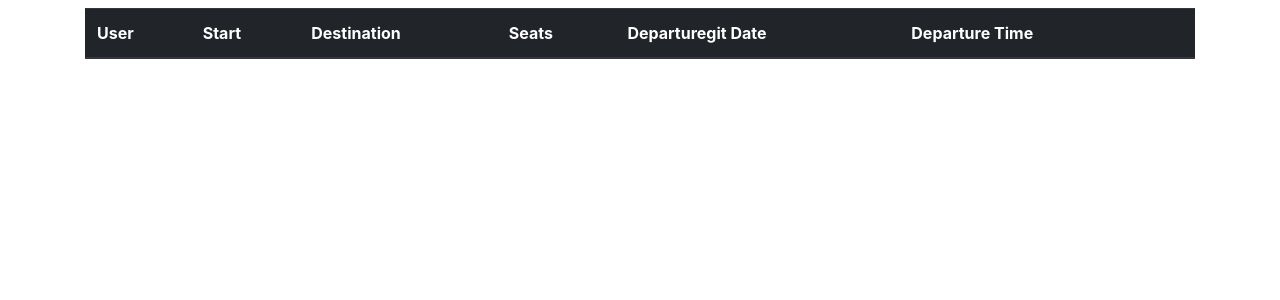
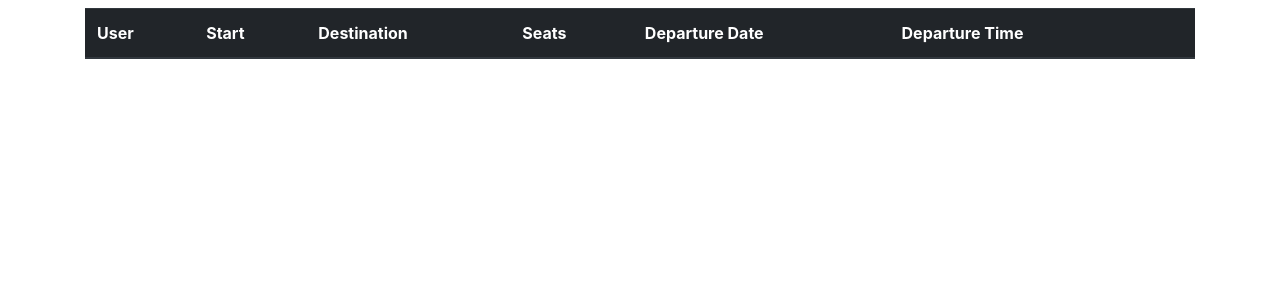
Before and after one commit to tryuan99/roadtrip, a Flask app: page /trips in a window 1280 px wide. Shown: the part 118-418 px from the top of the page. Run offline with Flask 2, Linux system fonts and the light colour scheme; data that the repository does not hold is empty; some libraries are stand-ins or nearby versions.

Commit message:
Fixed typo

```diff
--- a/templates/trip_list.html
+++ b/templates/trip_list.html
@@ -12,7 +12,7 @@
             <th scope="col">Start</th>
             <th scope="col">Destination</th>
             <th scope="col">Seats</th>
-            <th scope="col">Departuregit  Date</th>
+            <th scope="col">Departure Date</th>
             <th scope="col">Departure Time</th>
             <th scope="col"></th>
         </tr>
```
